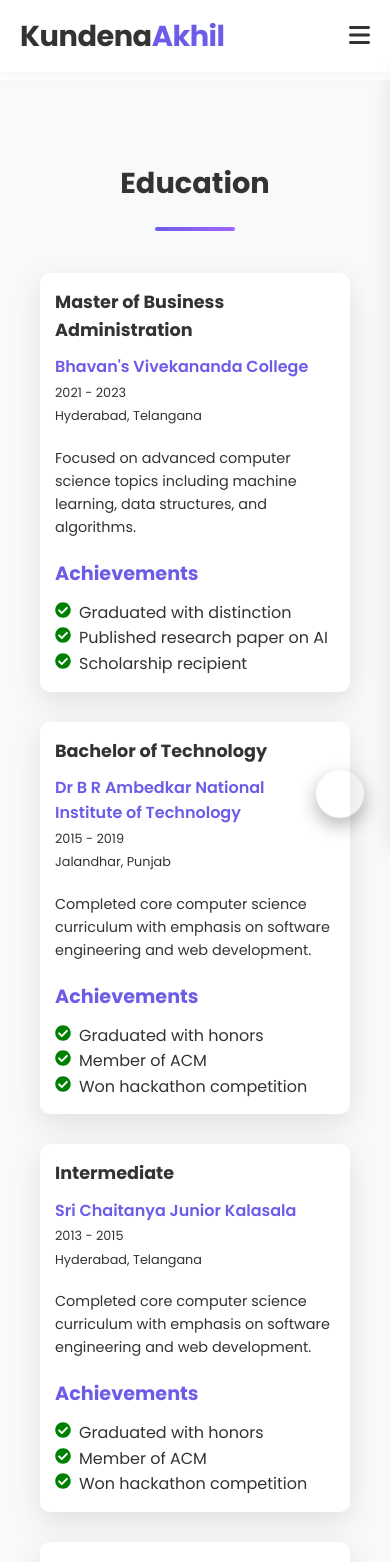
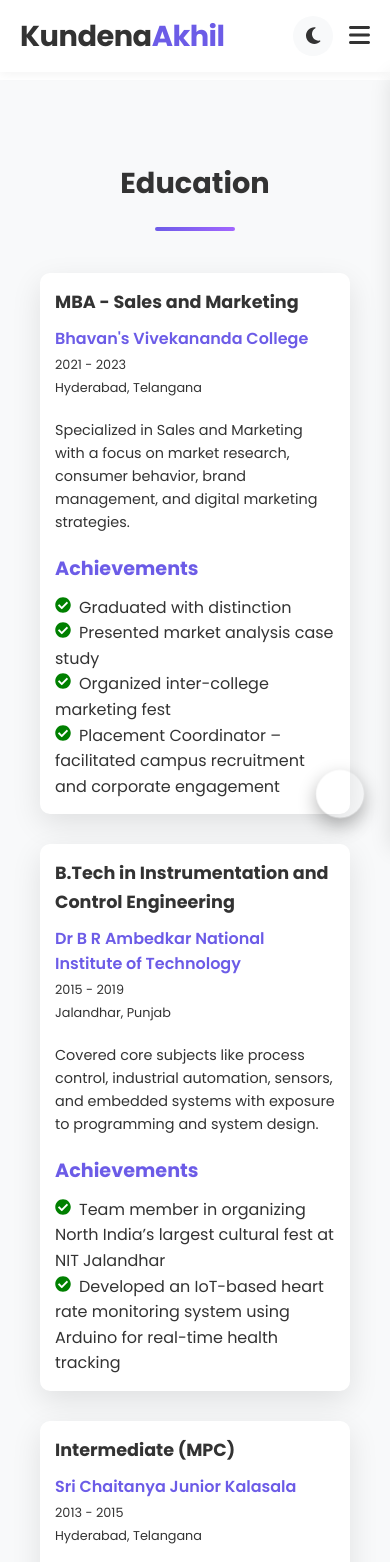
Before and after one commit to Akhil07-ctrl/Portfolio, a React (Vite) app: page /education in a window 390 px wide. Shown: the top 1562 px of the page. Built offline with nearby package versions, Linux system fonts and the light colour scheme.

Commit message:
exp edu skills dark/light

```diff
--- a/src/components/Certificates/index.jsx
+++ b/src/components/Certificates/index.jsx
@@ -8,31 +8,32 @@ const Certificates = () => {
       title: 'Full Stack Development with MERN Specialization',
       organization: 'NxtWave',
       date: '2025',
-      description: 'Completed advanced React development course covering hooks, context, and state management.',
+      description: 'Completed intensive training on building full-stack web applications using MongoDB, Express.js, React, and Node.js. Developed multiple end-to-end projects.',
       image: 'https://res.cloudinary.com/dgsmgz8zl/image/upload/v1748174850/NxtWave_IRC-1_lvyyaq.png'
     },
     {
-      title: 'Node JS',
+      title: 'Node.js Certification',
       organization: 'NxtWave',
       date: '2025',
-      description: 'Completed full stack development certification with projects in React, Node.js, and MongoDB.',
+      description: 'Mastered backend development using Node.js, including Express.js, RESTful APIs, JWT authentication, and integration with MongoDB.',
       image: 'https://res.cloudinary.com/dgsmgz8zl/image/upload/v1748241429/NODE_JS-1_wfp49p.png'
     },
     {
-      title: 'MySQL - Introductiion to Databases',
+      title: 'MySQL - Introduction to Databases',
       organization: 'NxtWave',
       date: '2024',
-      description: 'Certified in AWS cloud development using services like Lambda, S3, and DynamoDB.',
+      description: 'Gained practical knowledge in relational databases, SQL queries, joins, constraints, and database schema design using MySQL.',
       image: 'https://res.cloudinary.com/dgsmgz8zl/image/upload/v1748241429/Introduction_to_Databases-1_kbgv0r.png'
     },
     {
       title: '30 Days of Code Challenge',
       organization: 'NxtWave',
       date: '2025',
-      description: 'Certified in Scrum methodology and agile software development practices.',
+      description: 'Completed 30-day coding challenge focused on daily problem solving in JavaScript, algorithmic thinking, and coding consistency.',
       image: 'https://res.cloudinary.com/dgsmgz8zl/image/upload/v1748233005/30_Days_of_Code_Challenge_x1xq1l.png'
     }
   ];
+
 
   return (
     <section id="certificates" className="certificates-section">
--- a/src/components/Education/index.jsx
+++ b/src/components/Education/index.jsx
@@ -5,54 +5,55 @@ import './index.css';
 const Education = () => {
   const education = [
     {
-      degree: 'Master of Business Administration',
+      degree: 'MBA - Sales and Marketing',
       institution: "Bhavan's Vivekananda College",
       period: '2021 - 2023',
       location: 'Hyderabad, Telangana',
-      description: 'Focused on advanced computer science topics including machine learning, data structures, and algorithms.',
+      description: 'Specialized in Sales and Marketing with a focus on market research, consumer behavior, brand management, and digital marketing strategies.',
       achievements: [
         'Graduated with distinction',
-        'Published research paper on AI',
-        'Scholarship recipient'
+        'Presented market analysis case study',
+        'Organized inter-college marketing fest',
+        'Placement Coordinator – facilitated campus recruitment and corporate engagement'
       ]
     },
     {
-      degree: 'Bachelor of Technology',
+      degree: 'B.Tech in Instrumentation and Control Engineering',
       institution: 'Dr B R Ambedkar National Institute of Technology',
       period: '2015 - 2019',
       location: 'Jalandhar, Punjab',
-      description: 'Completed core computer science curriculum with emphasis on software engineering and web development.',
+      description: 'Covered core subjects like process control, industrial automation, sensors, and embedded systems with exposure to programming and system design.',
       achievements: [
-        'Graduated with honors',
-        'Member of ACM',
-        'Won hackathon competition'
+        'Team member in organizing North India’s largest cultural fest at NIT Jalandhar',
+        'Developed an IoT-based heart rate monitoring system using Arduino for real-time health tracking',
       ]
     },
     {
-      degree: 'Intermediate',
+      degree: 'Intermediate (MPC)',
       institution: 'Sri Chaitanya Junior Kalasala',
       period: '2013 - 2015',
       location: 'Hyderabad, Telangana',
-      description: 'Completed core computer science curriculum with emphasis on software engineering and web development.',
+      description: 'Completed higher secondary education with a focus on Mathematics, Physics, and Chemistry.',
       achievements: [
-        'Graduated with honors',
-        'Member of ACM',
-        'Won hackathon competition'
+        'Scored 978/1000 marks',
+        'State-level science fair participant',
+        'Consistent academic performer'
       ]
     },
     {
-      degree: 'SSC',
+      degree: 'SSC (10th Grade)',
       institution: 'Sri Chaitanya Techno School',
       period: '2012 - 2013',
       location: 'Hyderabad, Telangana',
-      description: 'Completed core computer science curriculum with emphasis on software engineering and web development.',
+      description: 'Completed secondary school with strong foundation in science and mathematics.',
       achievements: [
-        'Graduated with honors',
-        'Member of ACM',
-        'Won hackathon competition'
+        'Scored 9.8 GPA',
+        'Won school-level science quiz',
+        'Class topper in mathematics'
       ]
     }
   ];
+
 
   return (
     <section id="education" className="education-section">
--- a/src/components/Experience/index.jsx
+++ b/src/components/Experience/index.jsx
@@ -32,37 +32,35 @@ const Experience = () => {
   const experiences = [
     {
       id: 1,
-      company: "Tech Innovators Inc.",
-      position: "Senior Full Stack Developer",
-      period: "Jan 2023 - Present",
-      location: "Remote",
-      website: "https://example.com",
-      description: "Leading the development of enterprise-level web applications using React, Node.js, and MongoDB. Implementing modern UI/UX designs and ensuring responsive behavior across all devices.",
+      company: "T.I.M.E. Kids Pvt. Ltd.",
+      position: "Assistant Manager",
+      period: "Mar 2024 - Jan 2025",
+      location: "On-site",
+      website: "https://www.timekidspreschools.in",
+      description: "Contributed to improving web platforms for parents and teachers, with performance and accessibility enhancements using the MERN stack.",
       responsibilities: [
-        "Architected and implemented scalable frontend solutions using React and Context API",
-        "Developed RESTful APIs using Node.js and Express",
-        "Implemented CI/CD pipelines for automated testing and deployment",
-        "Mentored junior developers and conducted code reviews",
-        "Optimized application performance and reduced load times by 40%"
+        "Assisted in developing teacher and parent portals, reducing load times by 20% and boosting engagement by 15%",
+        "Supported MERN stack integration into the LMS, increasing online course accessibility by 10%",
+        "Collaborated on agile projects to help maintain 98% uptime and achieve a 25% reduction in reported bugs",
+        "Provided first-level technical support and data analysis, enhancing user satisfaction by 20%"
       ],
-      technologies: ["React", "Node.js", "Express", "MongoDB", "AWS", "Docker", "CI/CD"]
+      technologies: ["Power BI", "React", "Node.js", "Express", "MongoDB", "Agile", "Data Analysis"]
     },
     {
       id: 2,
-      company: "Digital Solutions Ltd.",
-      position: "Frontend Developer",
-      period: "Mar 2021 - Dec 2022",
-      location: "Hybrid",
-      website: "https://example.com",
-      description: "Worked on developing and maintaining multiple client-facing web applications. Focused on creating responsive, accessible, and performant user interfaces.",
+      company: "T.I.M.E.",
+      position: "Management Trainee",
+      period: "Jan 2023 - Feb 2024",
+      location: "On-site",
+      website: "https://www.time4education.com",
+      description: "Worked across various departments to understand the organization’s internal operations and supported multiple process improvement initiatives.",
       responsibilities: [
-        "Built responsive web applications using React and Redux",
-        "Collaborated with designers to implement pixel-perfect UI components",
-        "Integrated third-party APIs and services",
-        "Implemented unit and integration tests using Jest and React Testing Library",
-        "Participated in agile development processes and sprint planning"
+        "Gained a comprehensive understanding of business operations through interdepartmental collaboration",
+        "Worked on internal dashboards and reports to track KPIs and operational metrics",
+        "Assisted in planning and executing brand marketing initiatives across digital and offline channels",
+        "Contributed to improving CRM workflows and lead nurturing strategies using marketing automation tools",
       ],
-      technologies: ["React", "Redux", "JavaScript", "HTML5", "CSS3", "SASS", "Jest"]
+      technologies: ["Business Operations", "Process Management", "Google Analytics", "Microsoft Excel", "Excel/Google Sheets", "CRM Tools", "Power BI"]
     },
     {
       id: 3,
@@ -70,7 +68,7 @@ const Experience = () => {
       position: "Junior Web Developer",
       period: "Jun 2020 - Feb 2021",
       location: "On-site",
-      website: "https://example.com",
+      website: "https://wtss.co.in/",
       description: "Started as an intern and quickly progressed to a junior developer role. Worked on frontend development tasks and gained experience with modern web technologies.",
       responsibilities: [
         "Developed and maintained company website using HTML, CSS, and JavaScript",
@@ -79,7 +77,7 @@ const Experience = () => {
         "Created responsive email templates",
         "Participated in code reviews and team meetings"
       ],
-      technologies: ["HTML5", "CSS3", "JavaScript", "jQuery", "Bootstrap", "Git"]
+      technologies: ["HTML5", "CSS3", "JavaScript", "React", "Bootstrap", "Git"]
     }
   ];
 
@@ -209,7 +207,7 @@ const Experience = () => {
               <div className="stat-label">Years</div>
             </div>
             <div className="stat-card">
-              <div className="stat-number">15+</div>
+              <div className="stat-number">40+</div>
               <div className="stat-label">Projects</div>
             </div>
           </div>
--- a/src/components/Header/index.css
+++ b/src/components/Header/index.css
@@ -130,6 +130,13 @@
   transform: scale(1);
 }
 
+/* Mobile Controls */
+.mobile-controls {
+  display: flex;
+  align-items: center;
+  gap: 1rem;
+}
+
 /* Mobile Menu */
 .mobile-menu {
   display: none;
@@ -141,6 +148,15 @@
 
 .mobile-menu:hover {
   color: var(--primary-color);
+}
+
+/* Hide/show elements based on screen size */
+.mobile-only {
+  display: none;
+}
+
+.desktop-only {
+  display: flex;
 }
 
 /* Dark Mode Styles */
--- a/src/components/Header/index.jsx
+++ b/src/components/Header/index.jsx
@@ -2,7 +2,9 @@ import { useState, useEffect } from 'react';
 import { Link, useLocation } from 'react-router-dom';
 import { FontAwesomeIcon } from '@fortawesome/react-fontawesome';
 import { faMoon, faSun, faBars, faXmark } from '@fortawesome/free-solid-svg-icons';
+
 import './index.css';
+import './mobile-styles.css';
 
 const Header = () => {
   const [isScrolled, setIsScrolled] = useState(false);
@@ -152,13 +154,21 @@ const Header = () => {
               </li>
             </ul>
 
-            <div className="theme-toggle" onClick={toggleDarkMode} aria-label="Toggle dark mode">
+            {/* Theme toggle for desktop view */}
+            <div className="theme-toggle desktop-only" onClick={toggleDarkMode} aria-label="Toggle dark mode">
               <FontAwesomeIcon icon={isDarkMode ? faSun : faMoon} />
             </div>
           </div>
 
-          <div className="mobile-menu" onClick={toggleMobileMenu} aria-label="Toggle mobile menu">
-            <FontAwesomeIcon icon={isMobileMenuOpen ? faXmark : faBars} />
+          {/* Theme toggle for mobile view - positioned left of hamburger */}
+          <div className="mobile-controls">
+            <div className="theme-toggle mobile-only" onClick={toggleDarkMode} aria-label="Toggle dark mode">
+              <FontAwesomeIcon icon={isDarkMode ? faSun : faMoon} />
+            </div>
+
+            <div className="mobile-menu" onClick={toggleMobileMenu} aria-label="Toggle mobile menu">
+              <FontAwesomeIcon icon={isMobileMenuOpen ? faXmark : faBars} />
+            </div>
           </div>
         </nav>
       </div>
--- /dev/null
+++ b/src/components/Header/mobile-styles.css
@@ -0,0 +1,11 @@
+/* Additional mobile styles for the header */
+@media (max-width: 768px) {
+  /* Show/hide appropriate elements for mobile */
+  .mobile-only {
+    display: flex !important;
+  }
+
+  .desktop-only {
+    display: none !important;
+  }
+}
--- a/src/components/Skills/index.jsx
+++ b/src/components/Skills/index.jsx
@@ -52,6 +52,16 @@ const Skills = () => {
       name: 'HTML/CSS',
       level: 'Advanced',
       icon: ['html5', "css3"]
+    },
+    {
+      name: 'Bootstrap',
+      level: 'Advanced',
+      icon: 'bootstrap'
+    },
+    {
+      name: 'TypeScript',
+      level: 'Expert',
+      icon: 'typescript'
     }
   ];
 
```
